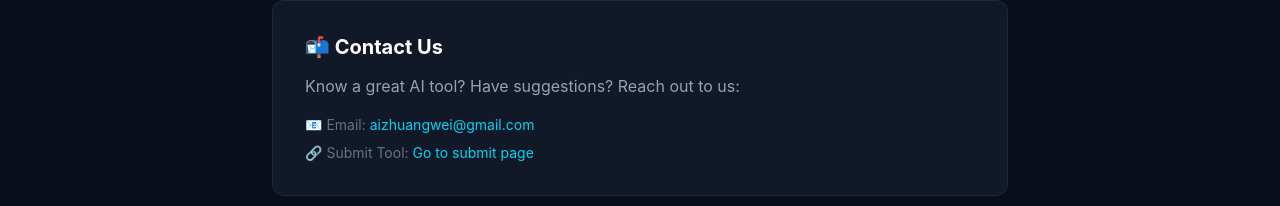
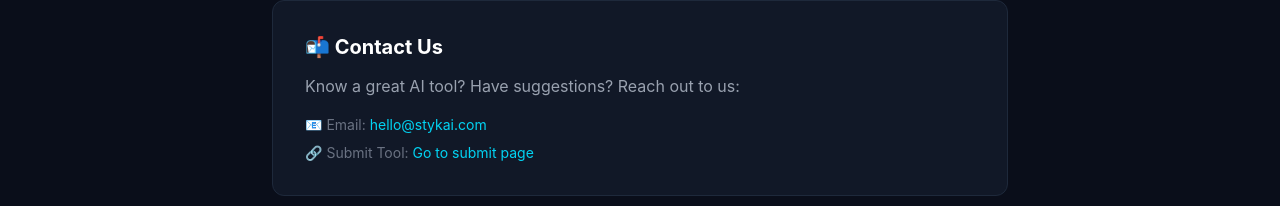
Before and after one commit to Aizhuangwei/stykai, a Next.js app: page /about in a window 1280 px wide. Shown: the part 679-885 px from the top of the page. Built offline with nearby package versions, Linux system fonts and the light colour scheme.

Commit message:
revert email: aizhuangwei@gmail.com → hello@stykai.com

```diff
--- a/src/app/about/page.tsx
+++ b/src/app/about/page.tsx
@@ -57,8 +57,8 @@
             <ul className="space-y-2 text-sm">
               <li>
                 <span className="text-gray-500">📧 Email: </span>
-                <a href="mailto:aizhuangwei@gmail.com" className="text-cyan-400 hover:underline">
-                  aizhuangwei@gmail.com
+                <a href="mailto:hello@stykai.com" className="text-cyan-400 hover:underline">
+                  hello@stykai.com
                 </a>
               </li>
               <li>
```
